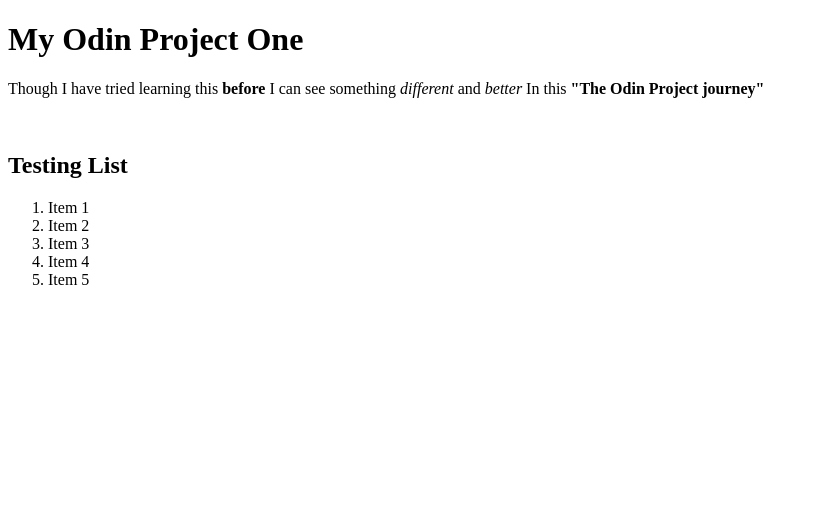
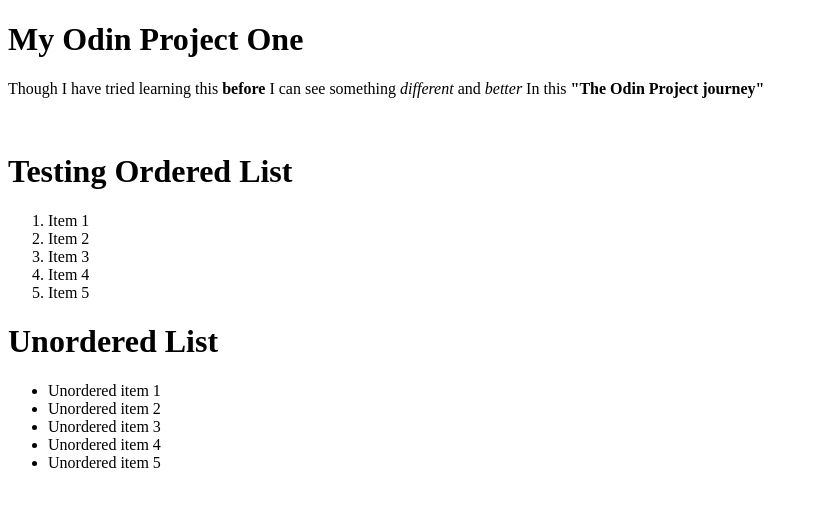
Before and after one commit to 1michael17/gitTest, a plain HTML site: page index.html in a window 1280 px wide. Shown: the whole page, without its empty margins (0-818 px from the left). Drawn offline with Linux system fonts and the light colour scheme.

Commit message:
Added 1 ul & h1 Added another level 1 heading (h1) and unordered list (ul)

```diff
--- a/index.html
+++ b/index.html
@@ -9,7 +9,7 @@
     <h1>My Odin Project One</h1>
     <p>Though I have tried learning this <b>before</b> I can see something <i>different</i> and <em>better</em> In this <strong>"The Odin Project journey" </strong></p>
     <br>
-    <h2>Testing List</h2>
+    <h1>Testing Ordered List</h1>
     <ol>
         <li>Item 1</li>
         <li>Item 2</li>
@@ -17,6 +17,14 @@
         <li>Item 4</li>
         <li>Item 5</li>
     </ol>
+    <h1>Unordered List</h1>
+    <ul>
+        <li>Unordered item 1</li>
+        <li>Unordered item 2</li>
+        <li>Unordered item 3</li>
+        <li>Unordered item 4</li>
+        <li>Unordered item 5</li>
+    </ul>
 
 </body>
 </html>
```
